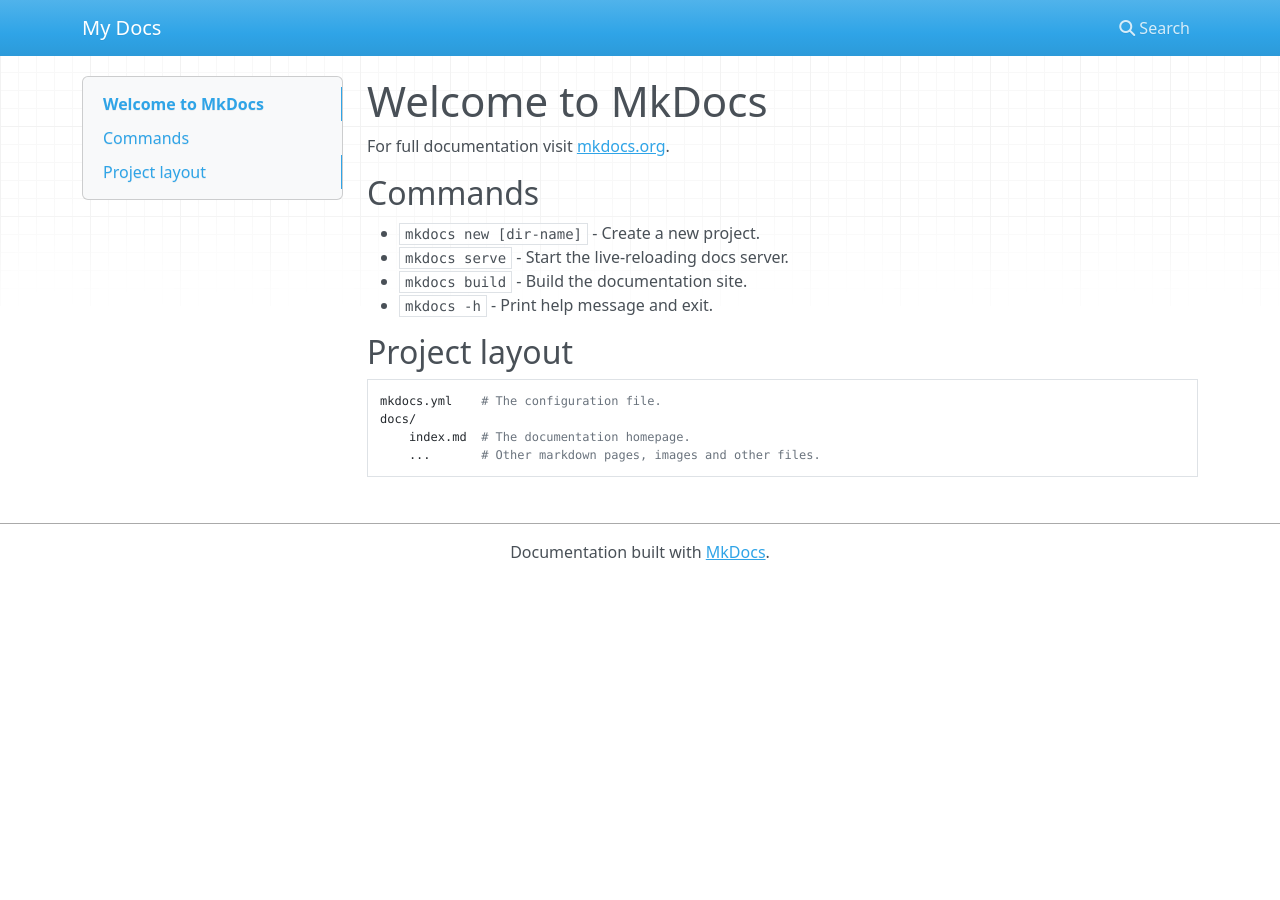
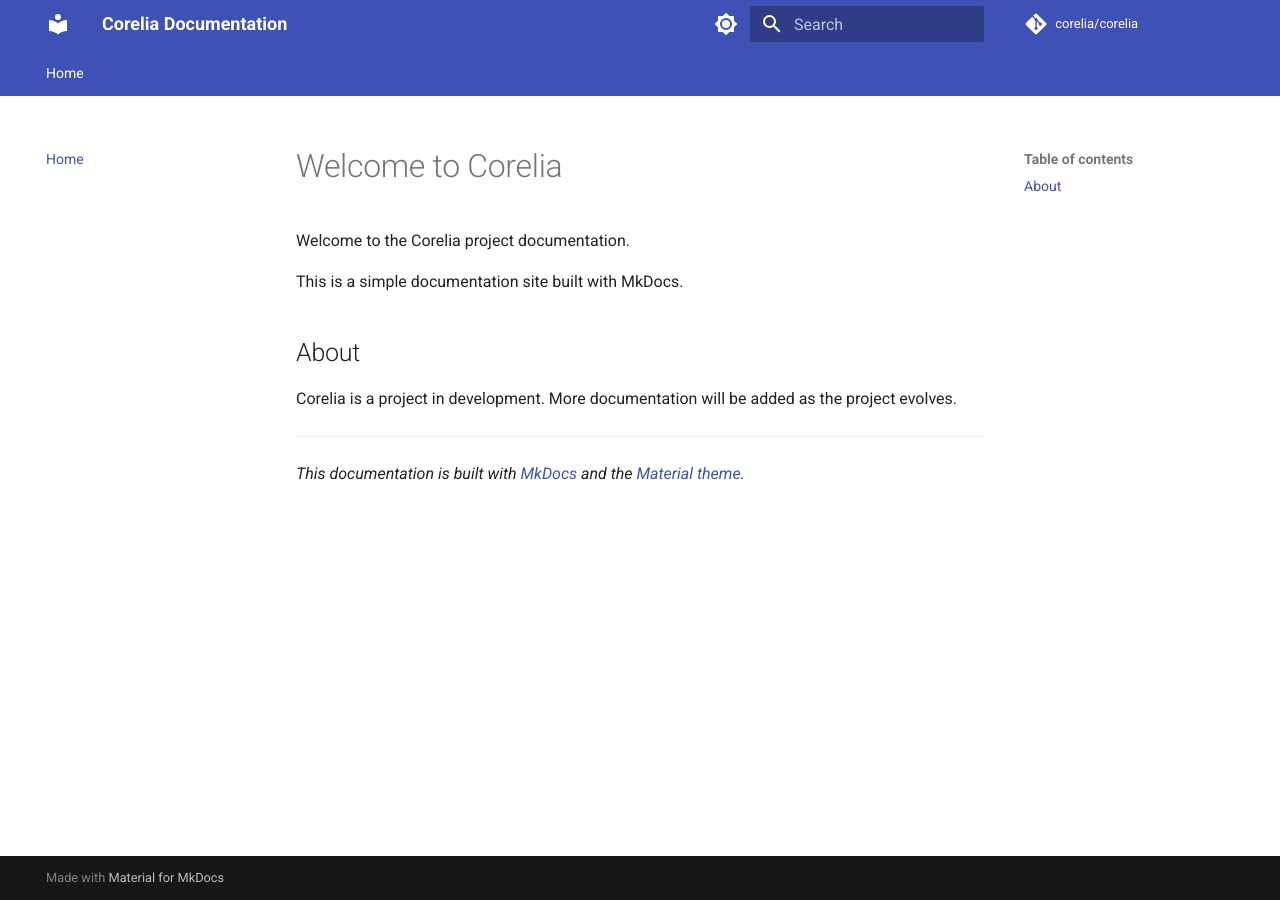
Before and after one commit to spideystreet/corelia, an MkDocs documentation site: the page built from docs/index.md, in a window 1280 px wide. Built offline with MkDocs 1.6.1 and Material for MkDocs 9.7.7, drawn with Linux system fonts in a browser that asks for light colours; nearby versions of some CDN libraries; comment, search, counter and statistics services are not loaded.

Commit message:
feat: configure MkDocs with Material theme and simplify homepage

```diff
--- a/docs/index.md
+++ b/docs/index.md
@@ -1,17 +1,13 @@
-# Welcome to MkDocs
+# Welcome to Corelia
 
-For full documentation visit [mkdocs.org](https://www.mkdocs.org).
+Welcome to the Corelia project documentation.
 
-## Commands
+This is a simple documentation site built with MkDocs.
 
-* `mkdocs new [dir-name]` - Create a new project.
-* `mkdocs serve` - Start the live-reloading docs server.
-* `mkdocs build` - Build the documentation site.
-* `mkdocs -h` - Print help message and exit.
+## About
 
-## Project layout
+Corelia is a project in development. More documentation will be added as the project evolves.
 
-    mkdocs.yml    # The configuration file.
-    docs/
-        index.md  # The documentation homepage.
-        ...       # Other markdown pages, images and other files.
+---
+
+*This documentation is built with [MkDocs](https://www.mkdocs.org) and the [Material theme](https://squidfunk.github.io/mkdocs-material/).*
--- a/mkdocs.yml
+++ b/mkdocs.yml
@@ -1 +1,44 @@
-site_name: My Docs
+site_name: Corelia Documentation
+site_description: Documentation for Corelia project
+site_author: Corelia Team
+site_url: https://corelia.github.io
+
+# Repository
+repo_name: corelia/corelia
+repo_url: https://github.com/corelia/corelia
+edit_uri: edit/main/docs/
+
+# Theme
+theme:
+  name: material
+  features:
+    - navigation.tabs
+    - navigation.sections
+    - navigation.expand
+    - navigation.top
+    - search.highlight
+    - search.share
+    - content.code.copy
+    - content.code.annotate
+  palette:
+    - scheme: default
+      primary: indigo
+      accent: indigo
+      toggle:
+        icon: material/brightness-7
+        name: Switch to dark mode
+    - scheme: slate
+      primary: indigo
+      accent: indigo
+      toggle:
+        icon: material/brightness-4
+        name: Switch to light mode
+
+# Plugins
+plugins:
+  - search
+  - git-revision-date-localized
+
+# Navigation
+nav:
+  - Home: index.md
--- a/pyproject.toml
+++ b/pyproject.toml
@@ -6,4 +6,6 @@
 requires-python = ">=3.13"
 dependencies = [
     "mkdocs>=1.6.1",
+    "mkdocs-git-revision-date-localized-plugin>=1.4.7",
+    "mkdocs-material>=9.6.19",
 ]
```
Also changed, not shown: 1 other file.
